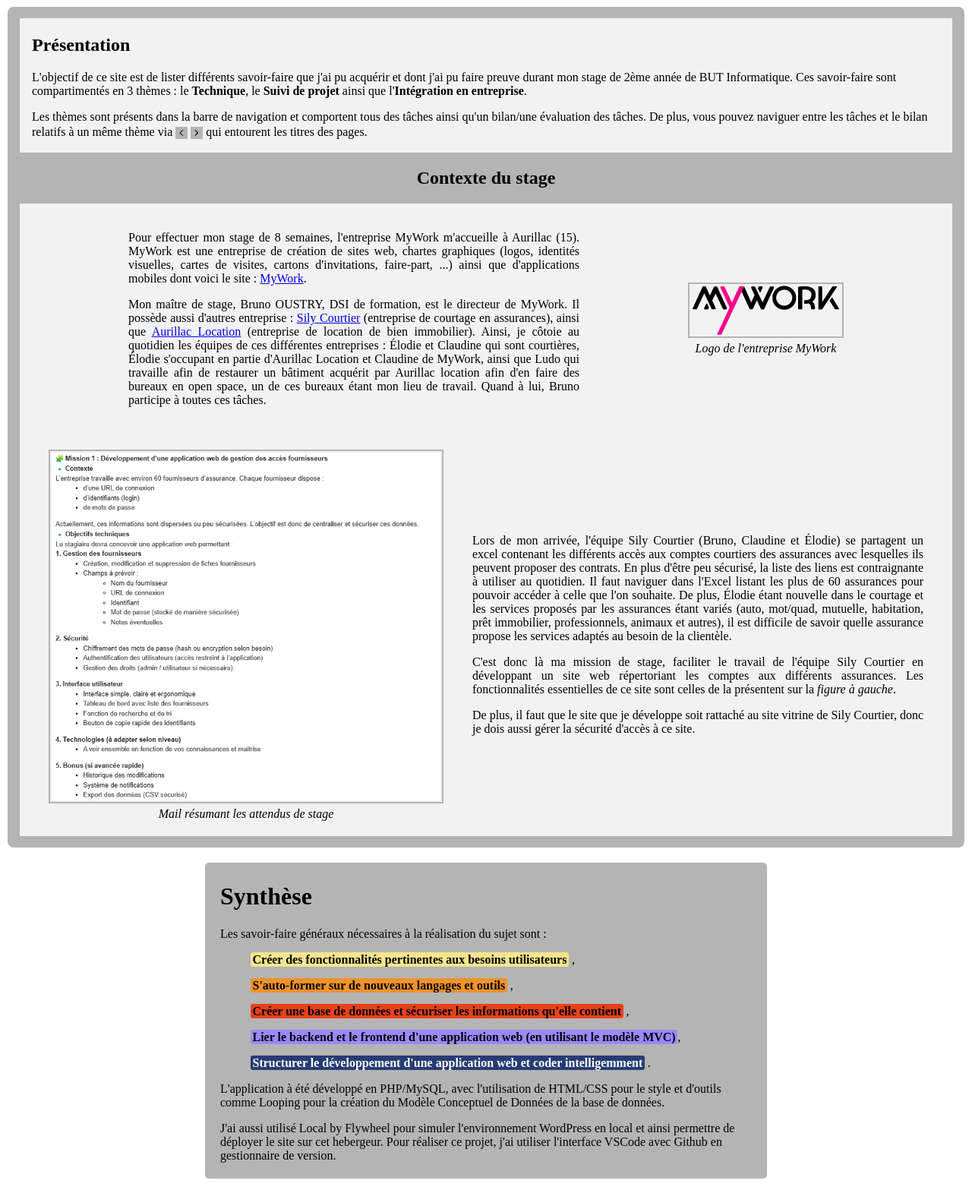
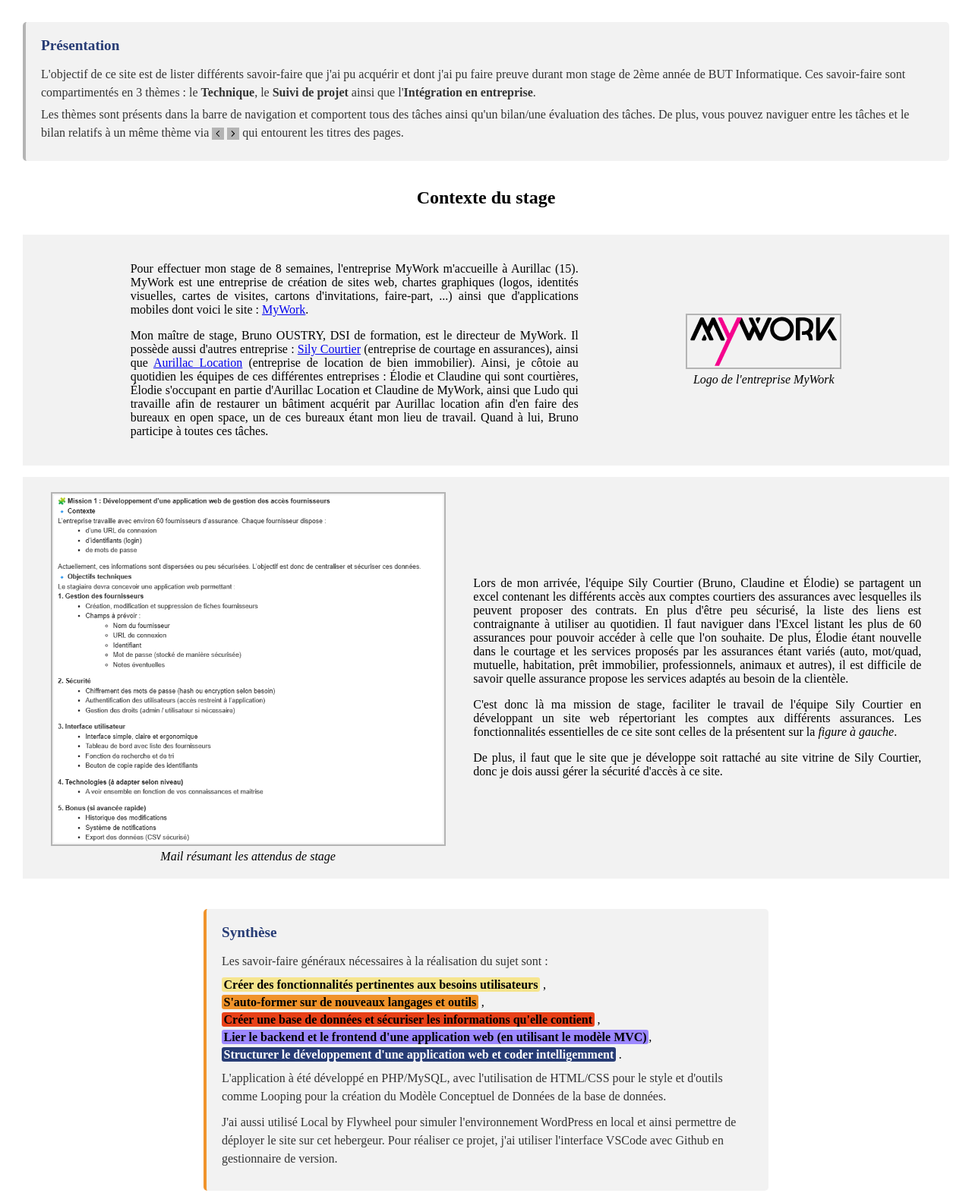
Before and after one commit to Jolan-B/Portfolio-2026, a plain HTML site: page index.html in a window 1280 px wide. Shown: the part 200-1771 px from the top of the page at 76% size. Drawn offline with Linux system fonts and the light colour scheme.

Commit message:
style bilan + index

```diff
--- a/style.css
+++ b/style.css
@@ -304,11 +304,30 @@
 }
 
 .synthese {
-    width: 700px;
     align-self: center;
-    background-color: var(--color-hover);
-    padding: 5px 20px;
+    background-color: var(--color-primary);
+    padding: 20px;
+    border-left: 4px solid #f0932b;
     border-radius: 5px;
+    max-width: 700px;
+}
+
+.synthese h1 {
+    margin: 0 0 15px 0;
+    font-size: 1.2em;
+    color: #273c75;
+}
+
+.synthese p {
+    margin: 10px 0;
+    line-height: 1.5;
+    color: #333;
+}
+
+.synthese ul {
+    list-style: none;
+    padding: 0;
+    margin: 5px 0;
 }
 
 /* Page Trace */
@@ -316,15 +335,44 @@
 /* Page Bilan et Évaluation */
 
 .summaries {
-    padding: 0 1em 15px 1em;
-    background-color: var(--color-hover);
-    border-radius: 8px;
+    display: flex;
+    flex-direction: column;
+    gap: 15px;
+    padding: 20px;
 }
 
 .summary {
-    margin-top: 15px;
-    padding: 2px 1em;
     background-color: var(--color-primary);
+    padding: 20px;
+    border-left: 4px solid var(--color-hover);
+    border-radius: 5px;
+}
+
+.summary h1 {
+    margin: 0 0 15px 0;
+    font-size: 1.2em;
+    color: #273c75;
+}
+
+.summary h1 a {
+    text-decoration: none;
+    color: #273c75;
+}
+
+.summary h1 a:hover {
+    color: var(--color-hover);
+}
+
+.summary h2 {
+    margin: 12px 0 5px 0;
+    font-size: 1em;
+    color: #487eb0;
+}
+
+.summary p {
+    margin: 5px 0;
+    line-height: 1.5;
+    color: #333;
 }
 
 /* Page Bilan et Évaluation */
```
